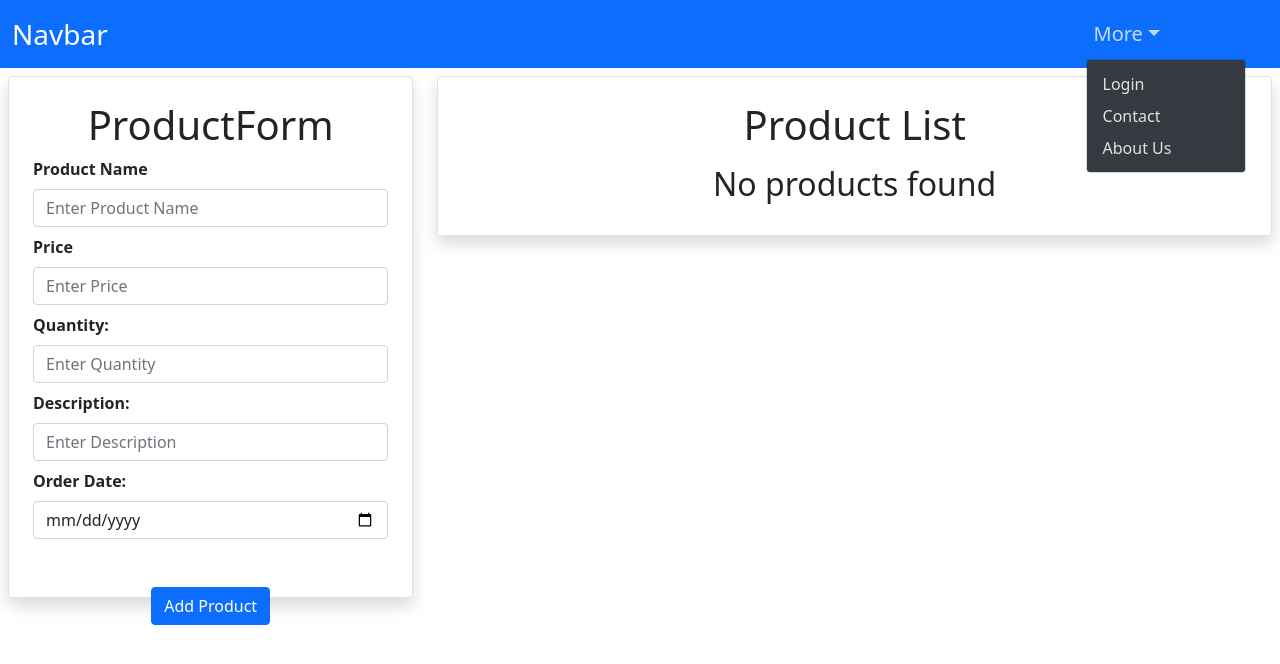
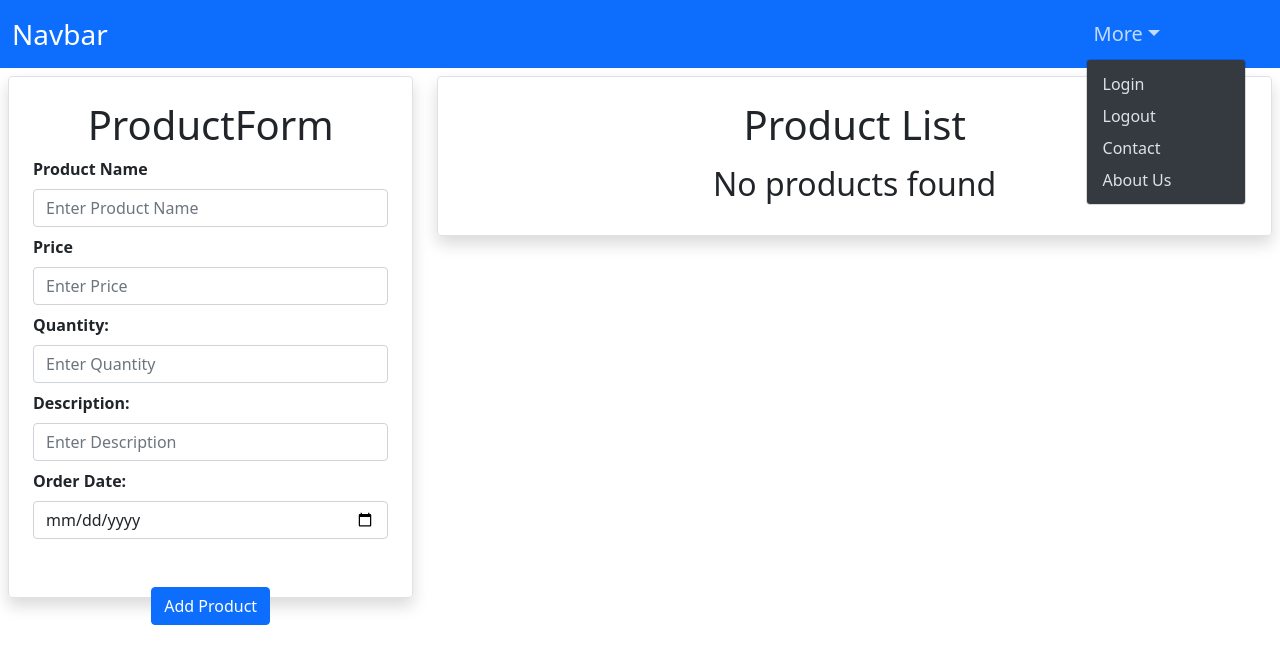
Before and after one commit to nihalsherkar1/Yash_training_react, a React (Create React App) app: page / in a window 1280 px wide. Both pictures are taken after a click on the button "More". Shown: the top 664 px of the page. Built offline with nearby package versions, Linux system fonts and the light colour scheme.

Commit message:
add logout

```diff
--- a/src/components/product/Navbar.jsx
+++ b/src/components/product/Navbar.jsx
@@ -1,6 +1,12 @@
 import React from "react";
+import { useNavigate } from "react-router-dom";
 
 const Navbar = () => {
+  const navigate = useNavigate();
+
+  const handleLogout = () => {
+    navigate("/login");
+  };
   return (
     <div>
       <nav className="navbar navbar-expand-lg navbar-dark bg-primary">
@@ -42,6 +48,11 @@ const Navbar = () => {
                     </a>
                   </li>
                   <li>
+                    <a class="dropdown-item" onClick={handleLogout}>
+                      Logout
+                    </a>
+                  </li>
+                  <li>
                     <a class="dropdown-item" href="#">
                       Contact
                     </a>
```
